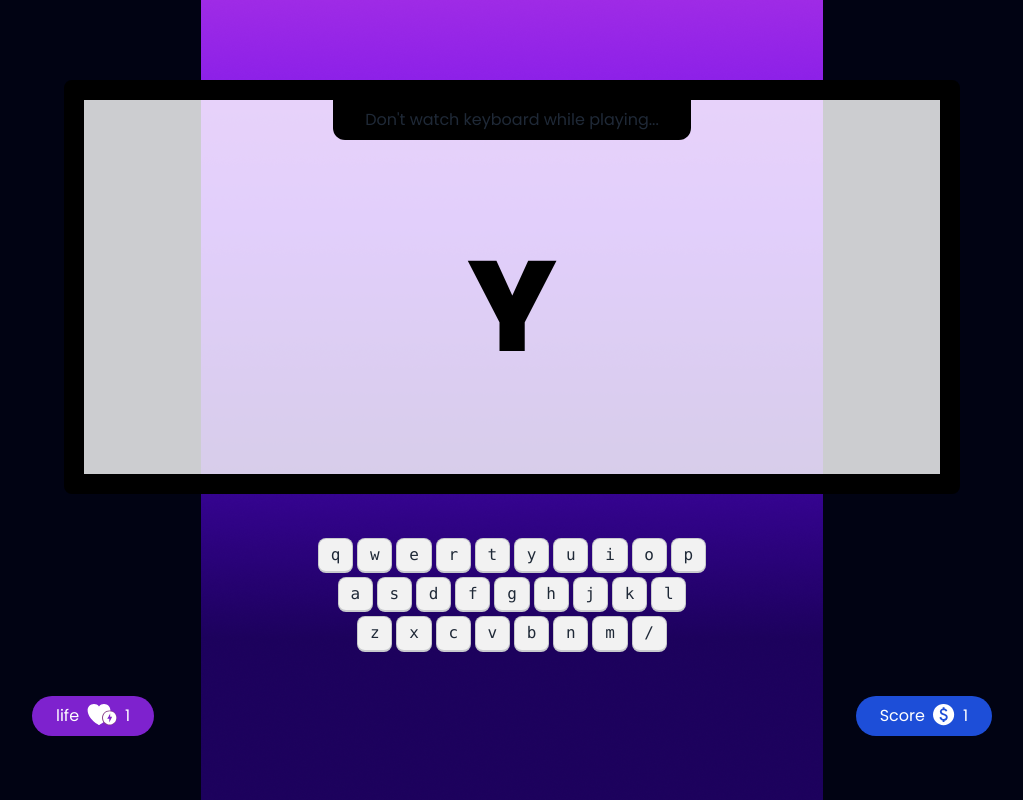
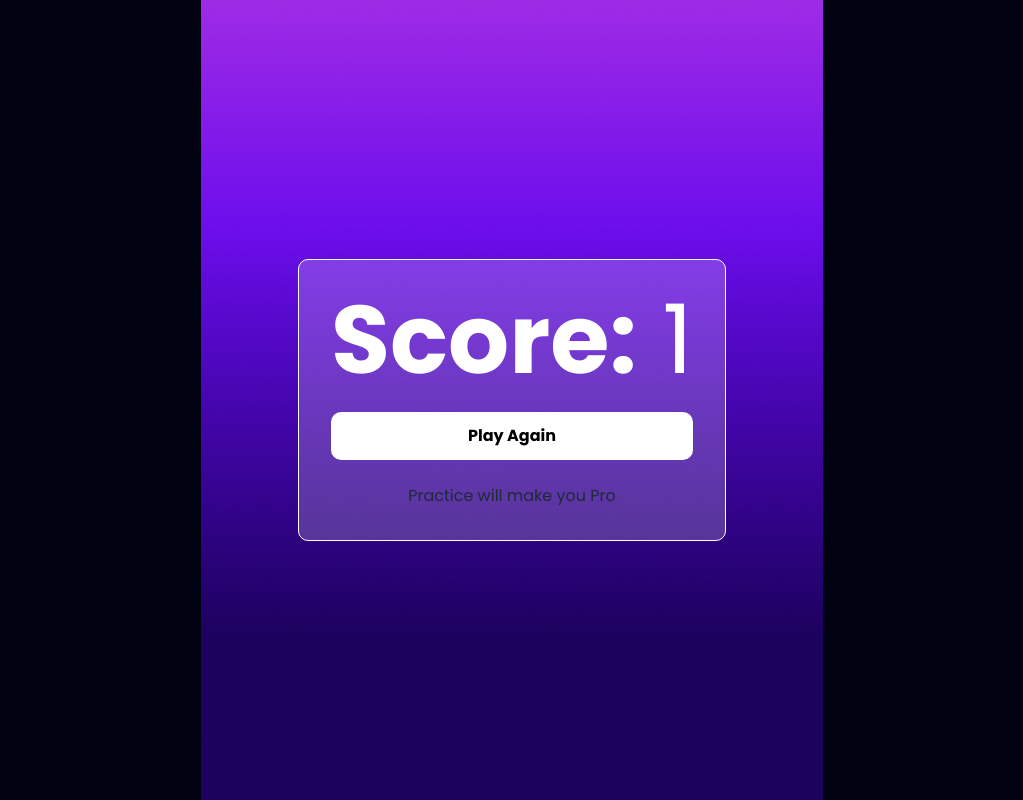
Before and after one commit to azizarrahmanmiju/Clash-pro, a plain HTML site: page index.html in a window 1280 px wide. Shown: the whole page, without its empty margins (128-1151 px from the left). Drawn offline with nearby package versions, Linux system fonts and the light colour scheme.

Commit message:
Score Added

```diff
--- a/index.html
+++ b/index.html
@@ -23,7 +23,7 @@
             </div>
         </section>
         <!-- playgound conatainer -->
-        <section class="playground flex flex-col pt-20 gap-y-10 items-center ">
+        <section class="playground flex flex-col pt-20 gap-y-10 items-center hidden">
             <div
                 class="flex flex-col artboard artboard-horizontal phone-5 border-[20px] border-[black] bg-[#ffffffcc] rounded-lg items-center ">
                 <h1 class="bg-black  px-8 py-2 justify-center rounded-b-xl">Don't watch keyboard while playing...
@@ -85,7 +85,20 @@
                 </button>
             </div>
         </section>
-        <section class="Score"></section>
+        <!-- playagain -->
+        <section class="Score flex justify-center items-center h-screen ">
+            <div
+                class=" border border-white bg-[#ffffff33] p-8 rounded-[10px] flex flex-col items-center justify-center gap-6">
+                <h1 class="text-8xl text-white">
+                    <span class="font-bold"> Score:</span>
+                    <span> 1</span>
+                </h1>
+                <button class="bg-white text-black font-bold px-5 py-3 rounded-[10px] justify-center w-full">Play
+                    Again</button>
+                <p>Practice will make you Pro</p>
+            </div>
+
+        </section>
     </main>
 </body>
 
```
